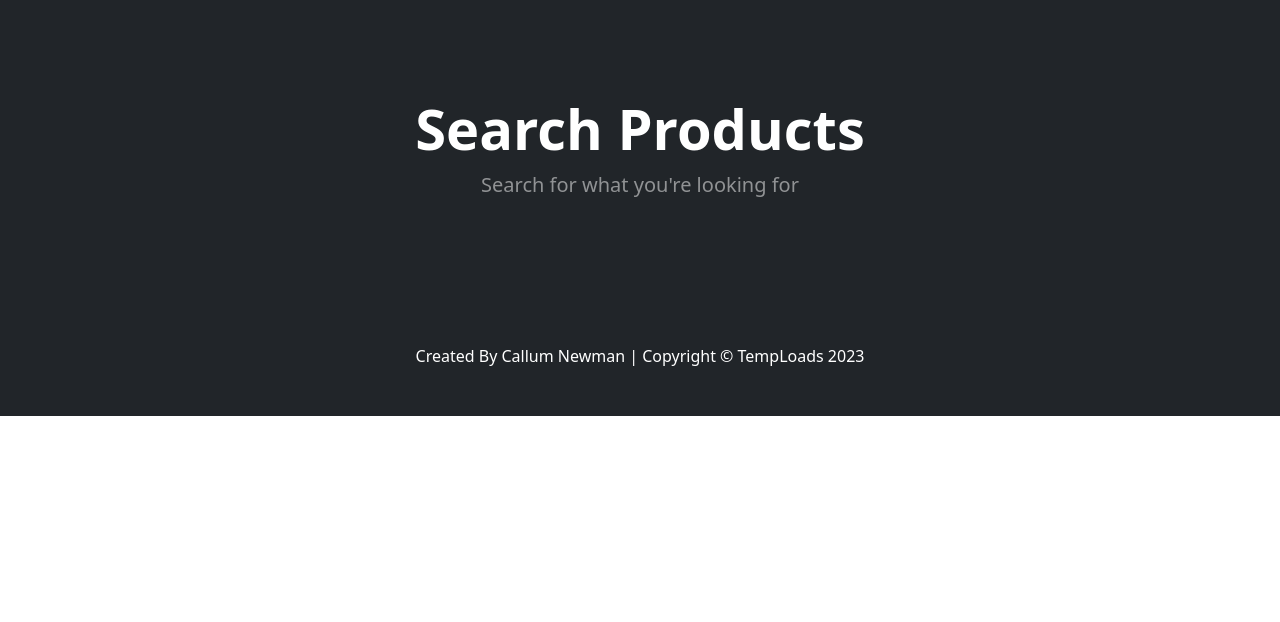
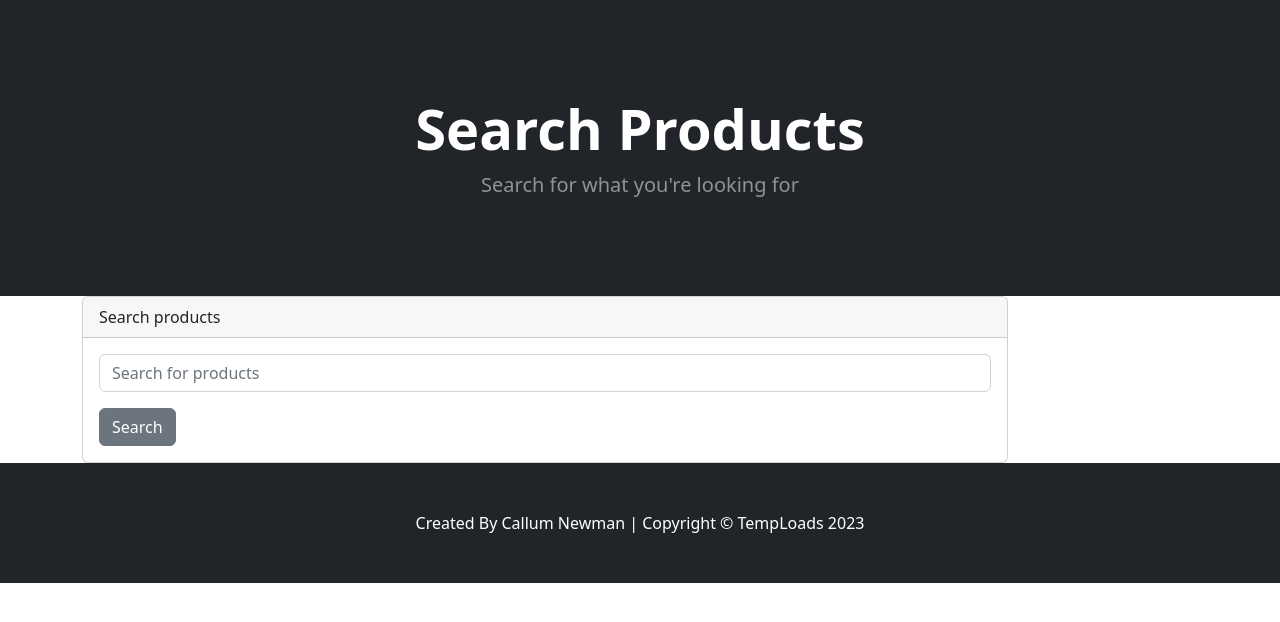
Before and after one commit to DrunkenJellies-dev/TempLoad, a Django app: page /search/ in a window 1280 px wide. Shown: the part 57-679 px from the top of the page. Run offline with Django 5.2, Linux system fonts and the light colour scheme.

Commit message:
Added initial search form to the search.html page

```diff
--- a/store/templates/search.html
+++ b/store/templates/search.html
@@ -4,18 +4,34 @@
   <div class="container px-4 px-lg-5 my-5">
     <div class="text-center text-white">
       <h1 class="display-4 fw-bolder">Search Products</h1>
-      <p class="lead fw-normal text-white-50 mb-0">Search for what you're looking for</p>
+      <p class="lead fw-normal text-white-50 mb-0">
+        Search for what you're looking for
+      </p>
     </div>
   </div>
 </header>
 
 <div class="container">
   <div class="row">
-    <center>
-      <div class="col-8">
-
+    <div class="col-10">
+      <div class="card">
+        <div class="card-header">Search products</div>
+        <div class="card-body">
+          <form method="POST" action="{% url 'search' %}">
+            {% csrf_token %}
+            <div class="mb-3">
+              <input
+                type="text"
+                class="form-control"
+                placeholder="Search for products"
+                name="Searched"
+              />
+            </div>
+            <button type="submit" class="btn btn-secondary">Search</button>
+          </form>
+        </div>
       </div>
-    </center>
+    </div>
   </div>
 </div>
 {% endblock %}
```
